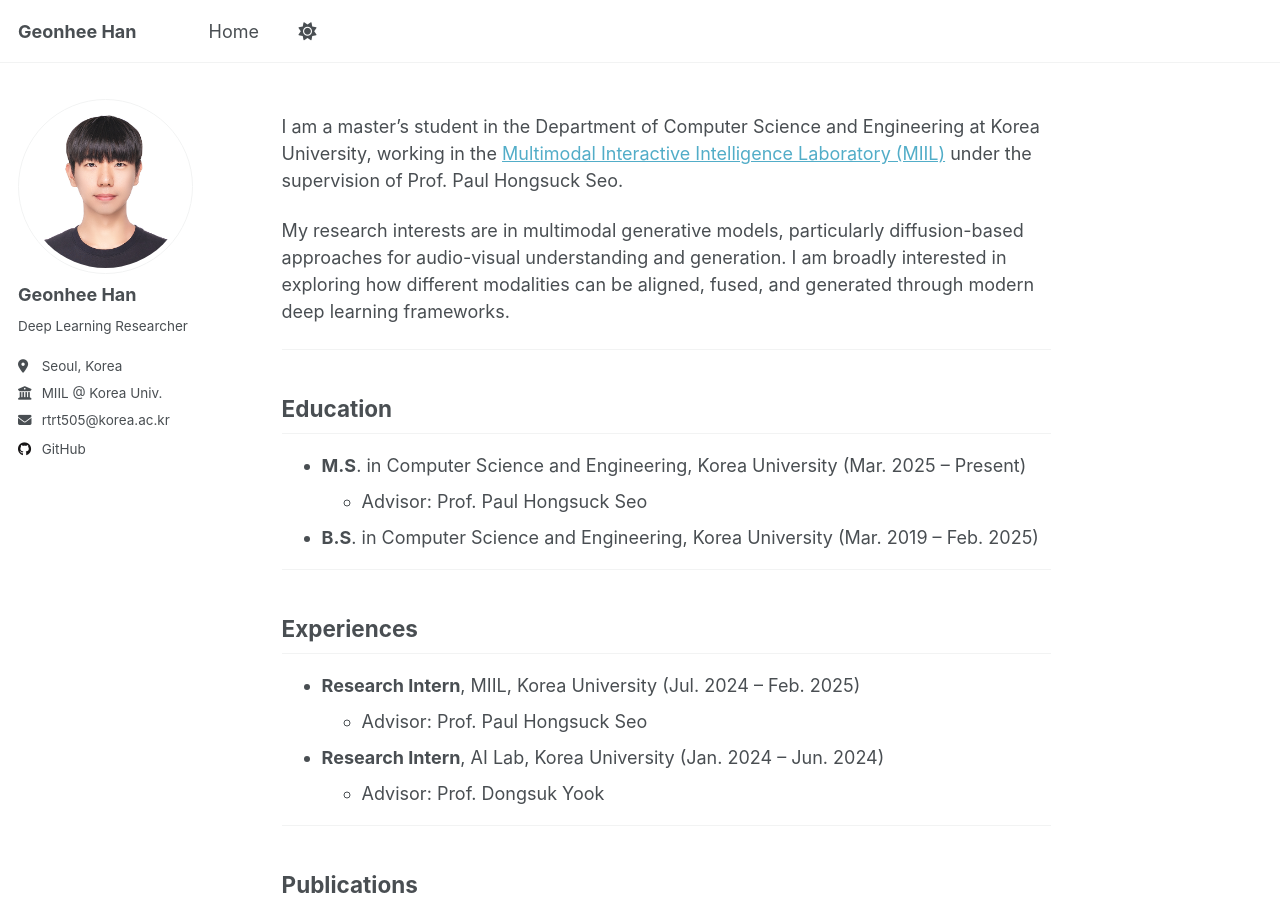
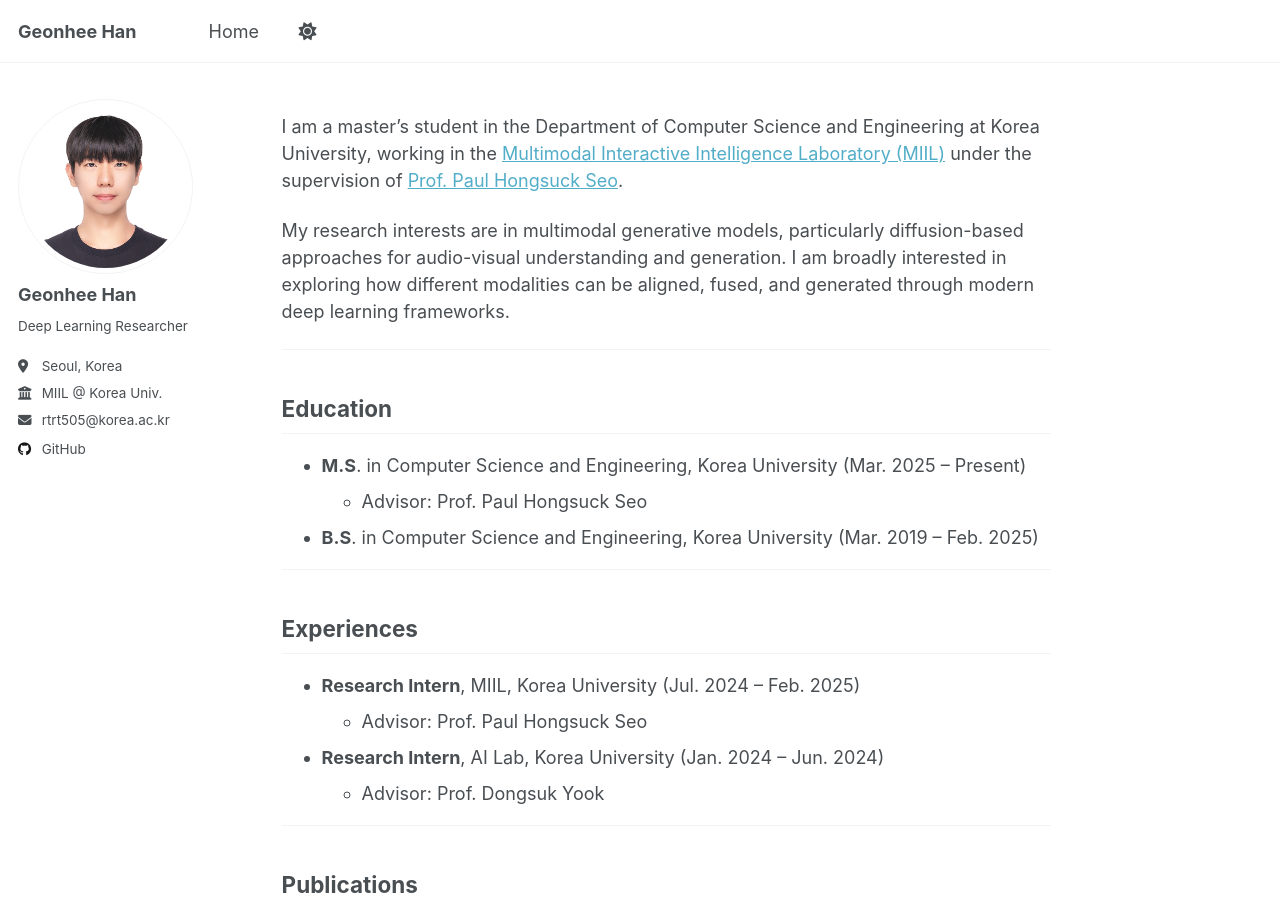
Before and after one commit to chaksseu/chaksseu.github.io, a Jekyll site: the page built from _pages/home.md, in a window 1280 px wide and 900 px high. Built offline with Jekyll 4.4.1, drawn with Linux system fonts in a browser that asks for light colours; some of the changed lines change nothing that is shown.

Commit message:
update_0527

```diff
--- a/_pages/home.md
+++ b/_pages/home.md
@@ -7,7 +7,7 @@ layout: single
 
 {% include base_path %}
 
-I am a master's student in the Department of Computer Science and Engineering at Korea University, working in the [Multimodal Interactive Intelligence Laboratory (MIIL)](https://miil.korea.ac.kr/) under the supervision of Prof. Paul Hongsuck Seo.
+I am a master's student in the Department of Computer Science and Engineering at Korea University, working in the [Multimodal Interactive Intelligence Laboratory (MIIL)](https://miil.korea.ac.kr/) under the supervision of [Prof. Paul Hongsuck Seo](https://phseo.github.io/).
 
 My research interests are in multimodal generative models, particularly diffusion-based approaches for audio-visual understanding and generation. I am broadly interested in exploring how different modalities can be aligned, fused, and generated through modern deep learning frameworks.
 
```
